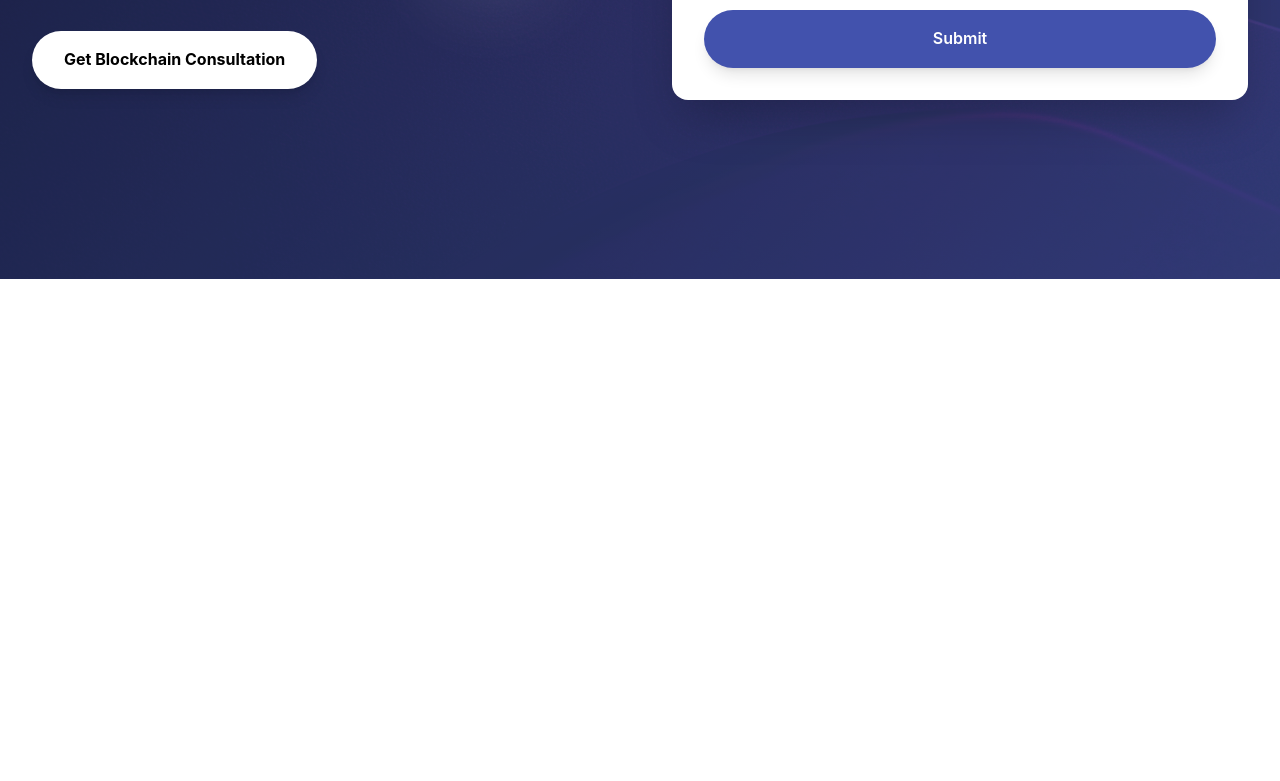
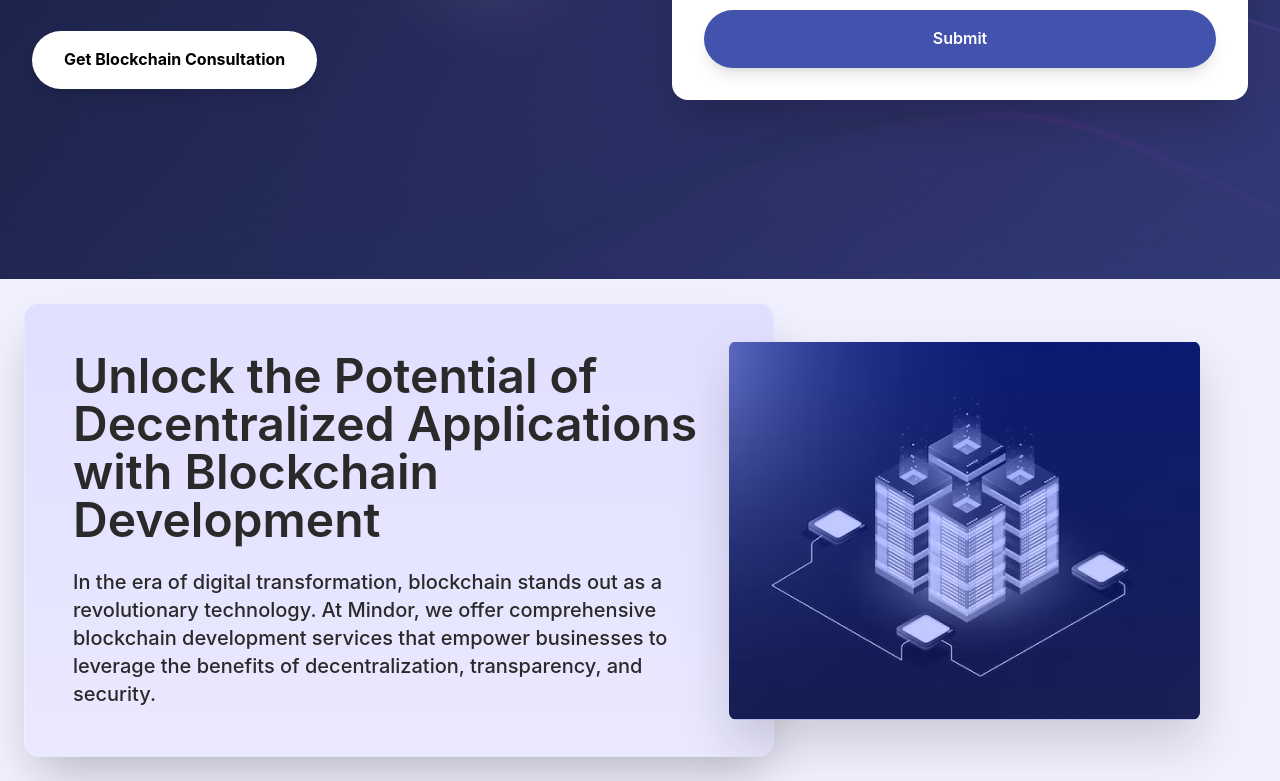
Before and after one commit to rastogi30/Mindor-tech, a Next.js app: page /services/blockchain-development in a window 1280 px wide. Shown: the part 521-1302 px from the top of the page. Before the commit the page ends 800 px from the top, so only its background shows below. Built offline with nearby package versions, Linux system fonts and the light colour scheme.

Commit message:
minor fixes

```diff
--- a/src/components/Mindor.tsx
+++ b/src/components/Mindor.tsx
@@ -1,7 +1,7 @@
 import React from 'react';
 
 interface MindorProps {
-  variant?: 'default' | 'service';
+  variant?: 'default' | 'service' | 'blockchain';
 }
 
 const Mindor: React.FC<MindorProps> = ({ variant = 'default' }) => {
@@ -17,6 +17,12 @@ const Mindor: React.FC<MindorProps> = ({ variant = 'default' }) => {
             description: "Most off-the-shelf solutions force companies to compromise, leading to workarounds, limitations, and inefficiencies that become part of the daily workflow. At Mindor, we build bespoke web platforms that align perfectly with your unique business, not someone else’s template. We empower businesses with solutions that drive growth.",
             image: "/assets/web.png",
             alt: "Mindor Services"
+        },
+        blockchain: {
+            title: "Unlock the Potential of Decentralized Applications with Blockchain Development",
+            description: "In the era of digital transformation, blockchain stands out as a revolutionary technology. At Mindor, we offer comprehensive blockchain development services that empower businesses to leverage the benefits of decentralization, transparency, and security.",
+            image: "/assets/block.png",
+            alt: "Mindor Blockchain"
         }
     };
 
--- a/src/services/block.tsx
+++ b/src/services/block.tsx
@@ -1,6 +1,7 @@
 import React from 'react'
 import Navbar from '@/components/Navbar';
 import Landing from '@/components/webcomponents/landing';
+import Mindor from '@/components/Mindor';
 
 
 const Block: React.FC = () => {
@@ -8,6 +9,7 @@ const Block: React.FC = () => {
     <div>
       <Navbar />
       <Landing variant="blockchain" />
+      <Mindor variant="blockchain" />
     </div>
   );
 };
```
